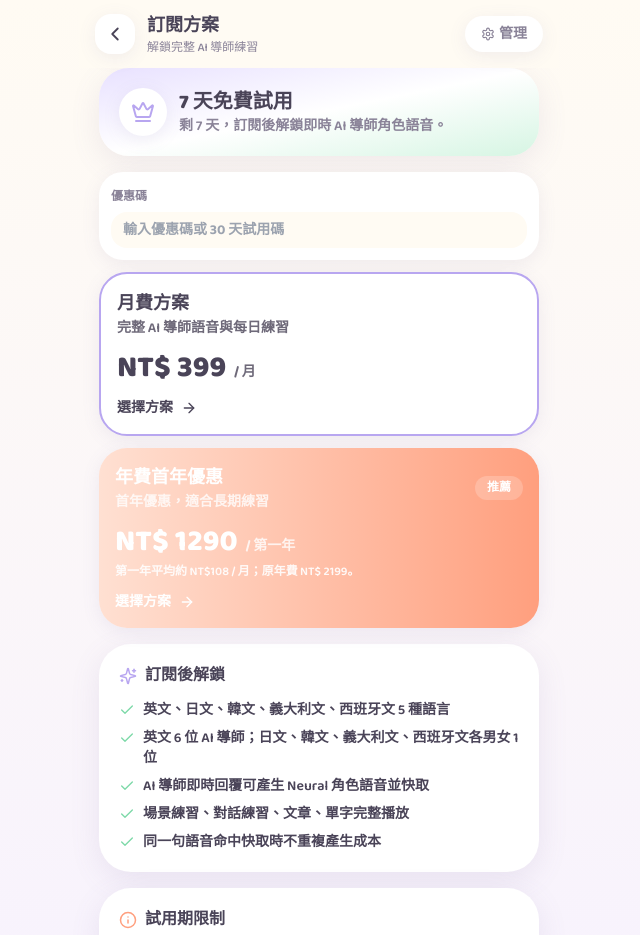
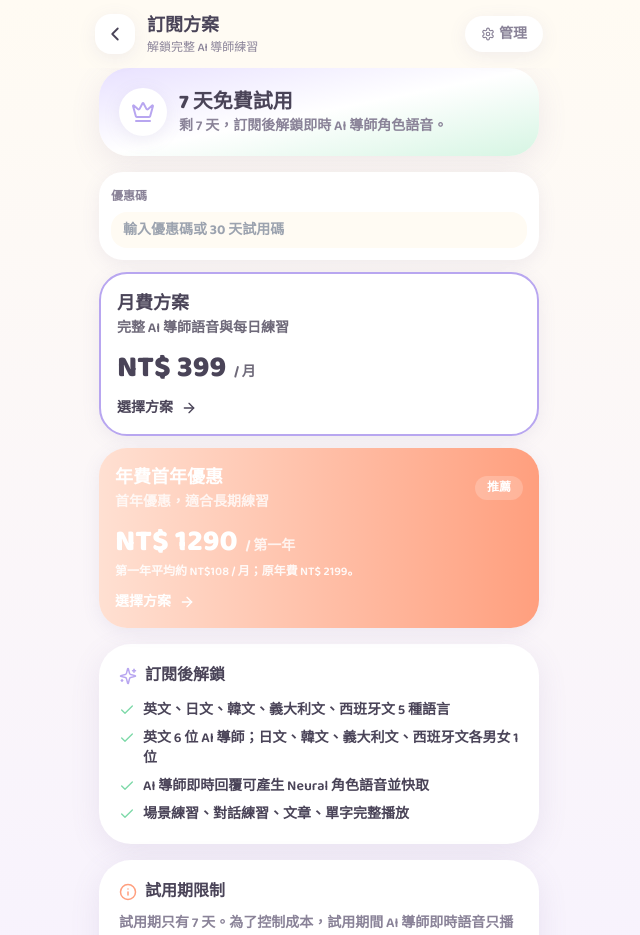
Before and after one commit to erin20080306/nobile-english, a Next.js app: page /subscription in a window 1280 px wide. Shown: the top 935 px of the page, without its empty margins (321-961 px from the left). Built offline with nearby package versions, Linux system fonts and the light colour scheme; no server answers.

Commit message:
Remove cache-related text from trial prompt and subscription page

```diff
--- a/src/app/subscription/page.tsx
+++ b/src/app/subscription/page.tsx
@@ -289,7 +289,6 @@ export default function SubscriptionPage() {
             <Feature>英文 6 位 AI 導師；日文、韓文、義大利文、西班牙文各男女 1 位</Feature>
             <Feature>AI 導師即時回覆可產生 Neural 角色語音並快取</Feature>
             <Feature>場景練習、對話練習、文章、單字完整播放</Feature>
-            <Feature>同一句語音命中快取時不重複產生成本</Feature>
           </ul>
         </div>
 
--- a/src/components/SubscriptionLaunchPrompt.tsx
+++ b/src/components/SubscriptionLaunchPrompt.tsx
@@ -89,7 +89,6 @@ export default function SubscriptionLaunchPrompt({
               <Feature>每日文章可聽各國語言，試用額度共 1 次</Feature>
               <Feature>優惠碼 30 天試用：練習、閱讀、農場補給與商店每日各最多 20 次</Feature>
               <Feature>主題人物影片不限額瀏覽</Feature>
-              <Feature muted>即時 AI 導師角色語音以已快取音檔為主</Feature>
             </ul>
           </div>
 
```
